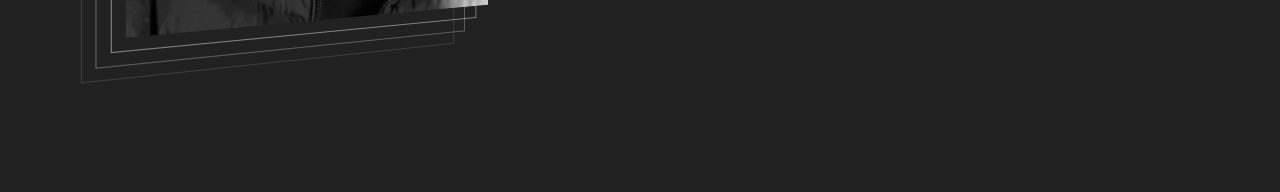
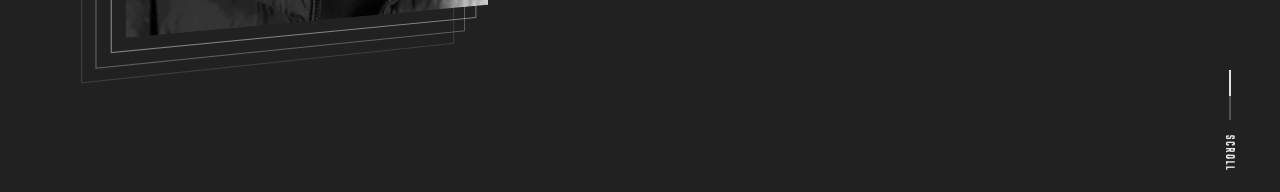
Before and after one commit to Choaib-ELMADI/portfolio-design-1, a React (Vite) app: page / in a window 1280 px wide. Shown: the part 605-797 px from the top of the page. Built offline with nearby package versions, Linux system fonts and the light colour scheme.

Commit message:
Add scroll indecator

```diff
--- a/src/App.jsx
+++ b/src/App.jsx
@@ -1,6 +1,11 @@
 import React from 'react';
 
-import { LeftCard, Introduction, Cursor } from './components';
+import {
+  LeftCard,
+  Introduction,
+  Cursor,
+  Scroll
+} from './components';
 import './App.css';
 
 
@@ -9,6 +14,7 @@ const App = () => {
   return (
     <div className='app'>
       <Cursor />
+      <Scroll />
       <LeftCard />
       <div className='app__main-content'>
         <Introduction />
--- /dev/null
+++ b/src/components/Scroll/Scroll.css
@@ -0,0 +1,39 @@
+.app__scroll {
+    position: fixed;
+    right: 2rem;
+    bottom: 2rem;
+    display: flex;
+    flex-direction: column;
+    align-items: center;
+    justify-content: center;
+    gap: 1.5rem;
+}
+
+.app__scroll.hidden {
+    display: none;
+}
+
+.app__scroll .bar {
+    width: 2px;
+    height: 50px;
+    background: rgb(83, 81, 81);
+}
+
+.app__scroll .bar .progress {
+    width: 100%;
+    background: var(--white);
+    animation: animate 1.5s infinite ease-out;
+}
+
+.app__scroll h5 {
+    transform: rotateZ(90deg);
+    text-transform: uppercase;
+    color: var(--white);
+    letter-spacing: 1.8px;
+}
+
+@keyframes animate {
+    0% { height: 0; }
+    90% { height: 100%; }
+    100% { height: 0; }
+}
--- /dev/null
+++ b/src/components/Scroll/Scroll.jsx
@@ -0,0 +1,32 @@
+import React, { useState, useEffect } from 'react';
+
+import './Scroll.css';
+
+
+
+const Scroll = () => {
+    const [visible, setVisible] = useState(true);
+
+    const scrolling = () => {
+      if (window.scrollY > 80) {
+          setVisible(false);
+      } else {
+        setVisible(true);
+      }
+    }
+    useEffect(() => {
+        window.addEventListener('scroll', scrolling);
+    }, [])
+
+
+    return (
+        <div className={ visible ? 'app__scroll' : 'app__scroll hidden'}>
+            <div className='bar'>
+                <div className='progress'></div>
+            </div>
+            <h5>scroll</h5>
+        </div>
+    );
+};
+
+export default Scroll;
--- a/src/components/index.js
+++ b/src/components/index.js
@@ -1,3 +1,4 @@
 export { default as LeftCard }     from './LeftCard/LeftCard';
 export { default as Introduction } from './Introduction/Introduction';
 export { default as Cursor }       from './Cursor/Cursor';
+export { default as Scroll }       from './Scroll/Scroll';
```
